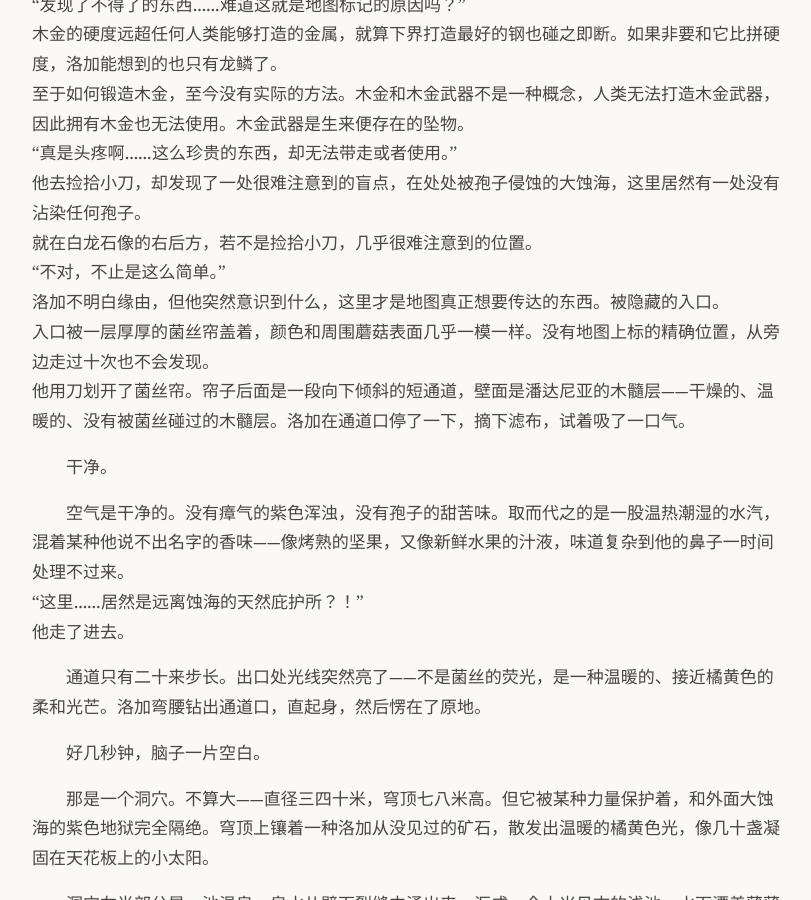
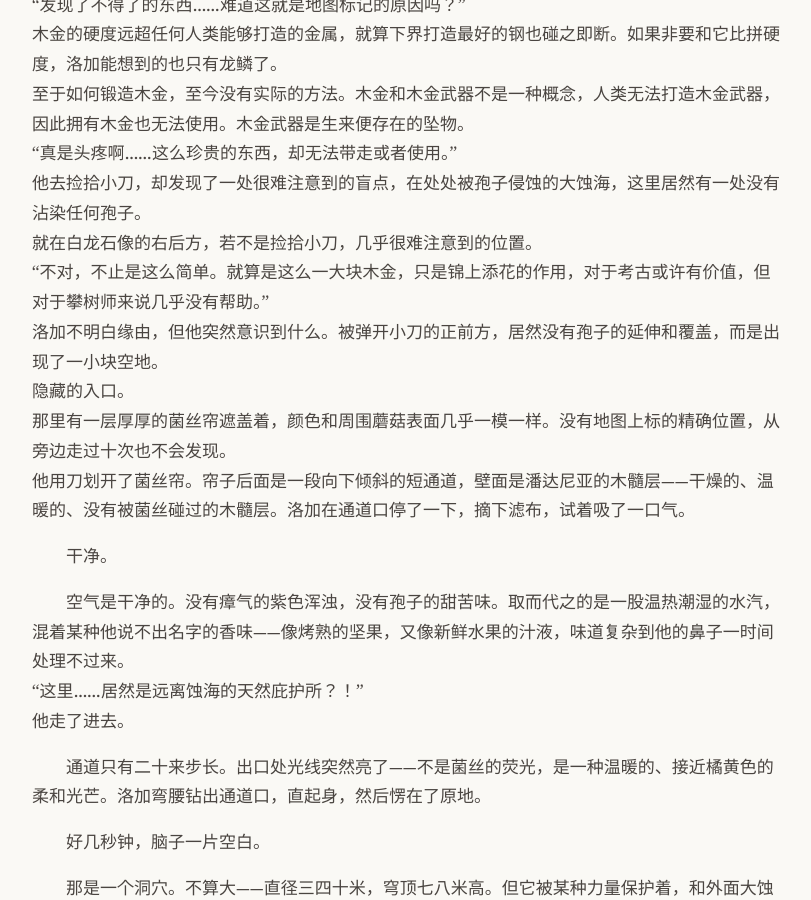
Before and after one commit to yihenc/yihenc.github.io, a Jekyll site: the page built from _posts/2026-02-16-大蚀海.md, in a window 1280 px wide and 900 px high, scrolled down 5760 px. Shown: the whole window, without its empty margins (232-1043 px from the left). Built offline with Jekyll 4.4.1, drawn with Linux system fonts in a browser that asks for light colours; nearby versions of some CDN libraries.

Commit message:
Update: 大蚀海

```diff
--- a/_posts/2026-02-16-大蚀海.md
+++ b/_posts/2026-02-16-大蚀海.md
@@ -132,9 +132,10 @@ date: 2026-02-16 00:00 +0000
 “真是头疼啊……这么珍贵的东西，却无法带走或者使用。”
 他去捡拾小刀，却发现了一处很难注意到的盲点，在处处被孢子侵蚀的大蚀海，这里居然有一处没有沾染任何孢子。
 就在白龙石像的右后方，若不是捡拾小刀，几乎很难注意到的位置。
-“不对，不止是这么简单。”
-洛加不明白缘由，但他突然意识到什么，这里才是地图真正想要传达的东西。被隐藏的入口。
-入口被一层厚厚的菌丝帘盖着，颜色和周围蘑菇表面几乎一模一样。没有地图上标的精确位置，从旁边走过十次也不会发现。
+“不对，不止是这么简单。就算是这么一大块木金，只是锦上添花的作用，对于考古或许有价值，但对于攀树师来说几乎没有帮助。”
+洛加不明白缘由，但他突然意识到什么。被弹开小刀的正前方，居然没有孢子的延伸和覆盖，而是出现了一小块空地。
+隐藏的入口。
+那里有一层厚厚的菌丝帘遮盖着，颜色和周围蘑菇表面几乎一模一样。没有地图上标的精确位置，从旁边走过十次也不会发现。
 他用刀划开了菌丝帘。帘子后面是一段向下倾斜的短通道，壁面是潘达尼亚的木髓层——干燥的、温暖的、没有被菌丝碰过的木髓层。洛加在通道口停了一下，摘下滤布，试着吸了一口气。
 
 干净。
```
